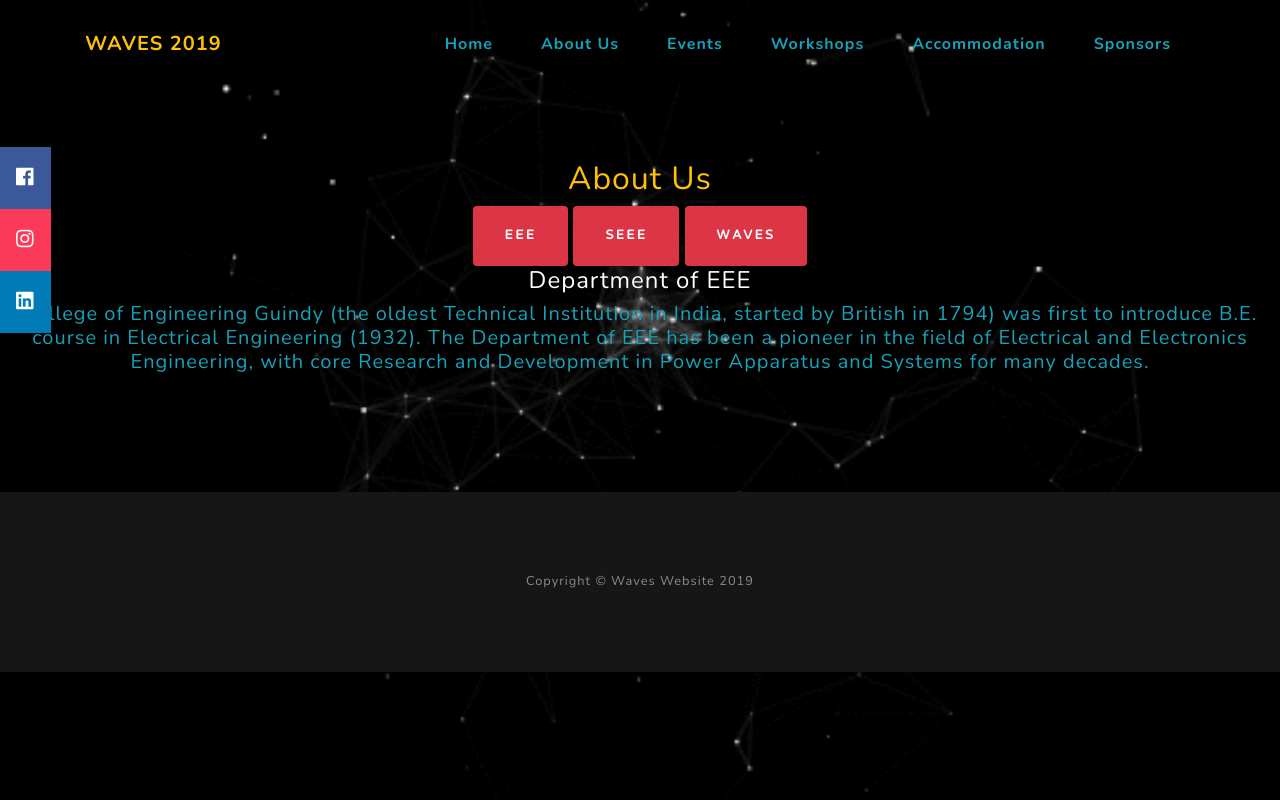
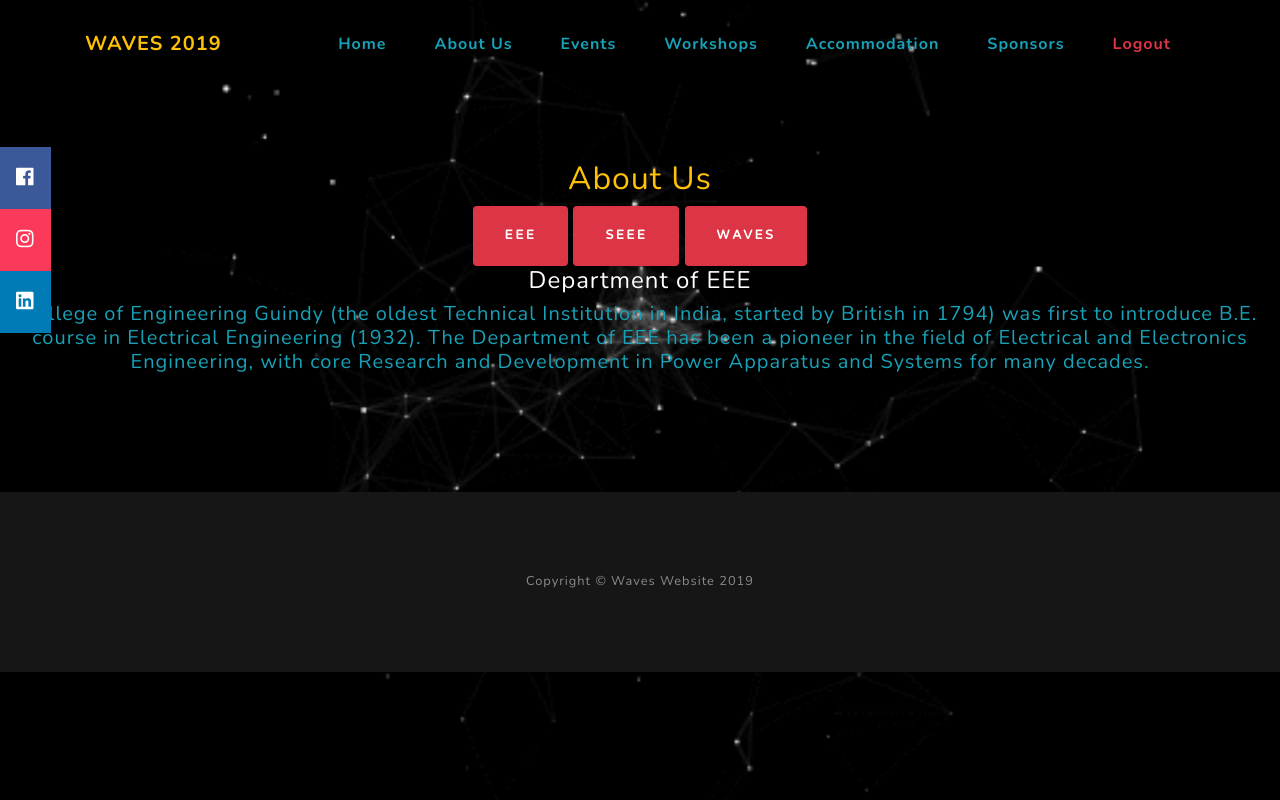
Before and after one commit to mokshagna517/waves_web, a website: page html/aboutus.html in a window 1280 px wide. Drawn offline with nearby package versions, Linux system fonts and the light colour scheme.

Commit message:
Added Logout

```diff
--- a/html/aboutus.html
+++ b/html/aboutus.html
@@ -54,6 +54,9 @@
             </li>
             <li class="nav-item">
               <a class="nav-link js-scroll-trigger" href="sponsors.html"><p class="text-info"><b>Sponsors</b></p></a>
+            </li>
+            <li class="nav-item">
+              <a class="nav-link js-scroll-trigger" href=""><p class="text-danger"><b>Logout</b></p></a>
             </li>
           </ul>
         </div>
```
Also changed, not shown: html/events.html (+3 -0 lines), html/index.html (+3 -0 lines), html/register_login.html (+1 -0 lines), html/sponsors.html (+3 -0 lines), html/workshops.html (+3 -0 lines).
